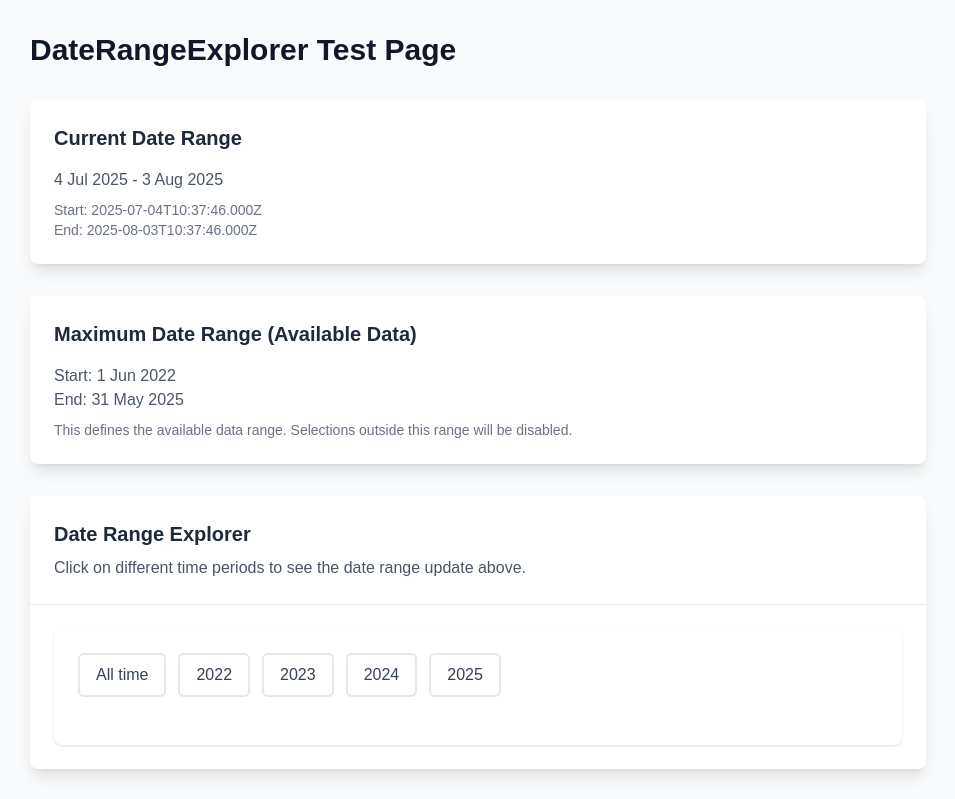
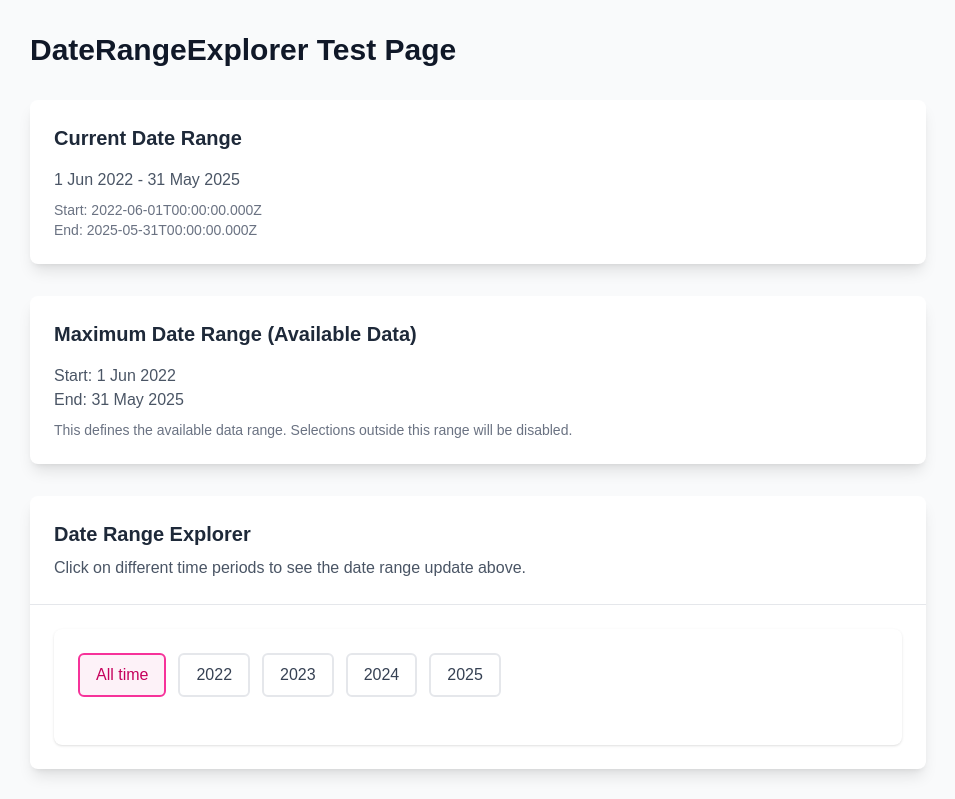
Before and after one commit to timothybroome/london-stop-search, a Next.js app: page /test-date-range in a window 1280 px wide. Shown: the top 799 px of the page, without its empty margins (162-1117 px from the left). Built offline with nearby package versions, Linux system fonts and the light colour scheme.

Commit message:
Default to "All time"

```diff
--- a/pages/_app.tsx
+++ b/pages/_app.tsx
@@ -6,19 +6,13 @@ import { useEffect, useMemo, useState } from "react";
 
 interface MyAppProps extends AppProps {
   pageProps: {
-    initialData?: any;
+    initialData?: Partial<RootStoreType>;
   };
 }
 
 function App({ Component, pageProps }: MyAppProps) {
   const store = useMemo<RootStoreType>(() => {
-    return createStore({
-      dateRange: {
-        start: new Date(Date.now() - 30 * 24 * 60 * 60 * 1000).toISOString(),
-        end: new Date().toISOString(),
-        ...pageProps.initialData?.dateRange,
-      },
-    });
+    return createStore(pageProps.initialData || {});
   }, [pageProps.initialData]);
 
   const [mounted, setMounted] = useState(false);
--- a/pages/index.tsx
+++ b/pages/index.tsx
@@ -1,10 +1,9 @@
-import Image from "next/image";
 import { Geist, Geist_Mono } from "next/font/google";
 import { DataScopedTitle } from "@/components/DataScopedTitle";
+import { DateRangeExplorer } from "@/components/DateRangeExplorer";
 import { observer } from "mobx-react";
 import { RootStoreType } from "@/stores/RootStore";
-import { GetServerSideProps, GetServerSidePropsContext } from "next";
-import DateRangeExplorer from "@/components/DateRangeExplorer";
+import { GetServerSideProps } from "next";
 
 const geistSans = Geist({
   variable: "--font-geist-sans",
@@ -17,10 +16,10 @@ const geistMono = Geist_Mono({
 });
 
 type HomeProps = {
-  initialData: RootStoreType;
+  initialData?: Partial<RootStoreType>;
 };
 
-const Home = observer(({ initialData }: HomeProps) => {
+const Home = observer(() => {
   return (
     <div
       className={`${geistSans.className} ${geistMono.className} font-sans grid grid-rows-[20px_1fr_20px] items-center justify-items-center min-h-screen p-8 pb-20 gap-16 sm:p-20`}
@@ -62,13 +61,8 @@ const Home = observer(({ initialData }: HomeProps) => {
   );
 });
 
-export const getServerSideProps: GetServerSideProps<HomeProps> = async (context: GetServerSidePropsContext) => {
-  const initialData = {
-    dateRange: {
-      start: new Date(Date.now() - 30 * 24 * 60 * 60 * 1000).toISOString(),
-      end: new Date().toISOString(),
-    }
-  };
+export const getServerSideProps: GetServerSideProps<HomeProps> = async () => {
+  const initialData = {};
 
   return {
     props: {
--- a/stores/AppLayoutStore.ts
+++ b/stores/AppLayoutStore.ts
@@ -7,25 +7,29 @@ export const DateRange = types.model("DateRange", {
 
 export type DateRangeType = Instance<typeof DateRange>;
 
+const DEFAULT_MAX_START = new Date(2022, 5, 1).toISOString(); // June 1, 2022
+const DEFAULT_MAX_END = new Date(2025, 4, 31).toISOString(); // May 31, 2025
+
 export const AppLayoutStore = types
   .model("AppLayoutStore", {
     dateRange: types.optional(DateRange, {
-      start: new Date(Date.now() - 30 * 24 * 60 * 60 * 1000).toISOString(),
-      end: new Date().toISOString(),
+      start: DEFAULT_MAX_START,
+      end: DEFAULT_MAX_END,
     }),
     maxDateRange: types.optional(DateRange, {
-      start: new Date(2022, 5, 1).toISOString(),
-      end: new Date(2025, 4, 31).toISOString(),
-    })
+      start: DEFAULT_MAX_START,
+      end: DEFAULT_MAX_END,
+    }),
   })
   .views((self) => ({
     get formattedDateRange() {
-      if (!self.dateRange?.start || !self.dateRange?.end) return 'All Available Data';
+      if (!self.dateRange?.start || !self.dateRange?.end)
+        return "All Available Data";
 
-      const start = new Date(self.dateRange.start).toLocaleDateString('en-GB', {
-        year: 'numeric',
-        month: 'short',
-        day: 'numeric',
+      const start = new Date(self.dateRange.start).toLocaleDateString("en-GB", {
+        year: "numeric",
+        month: "short",
+        day: "numeric",
       });
 
       const end = new Date(self.dateRange.end).toLocaleDateString('en-GB', {
--- a/stores/RootStore.ts
+++ b/stores/RootStore.ts
@@ -11,11 +11,6 @@ export type RootStoreSnapshot = SnapshotIn<typeof RootStore>;
 export const createStore = (initialState: Partial<AppLayoutStoreType> = {}) => {
   return RootStore.create({
     appLayoutStore: {
-      dateRange: {
-        start: new Date(Date.now() - 30 * 24 * 60 * 60 * 1000).toISOString(),
-        end: new Date().toISOString(),
-        ...initialState.dateRange,
-      },
       ...initialState,
     },
   });
```
